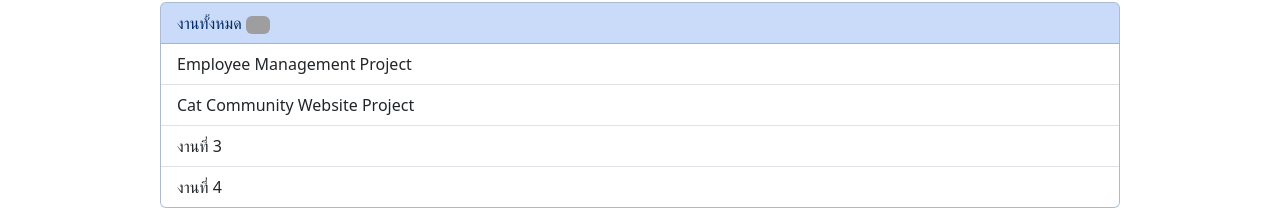
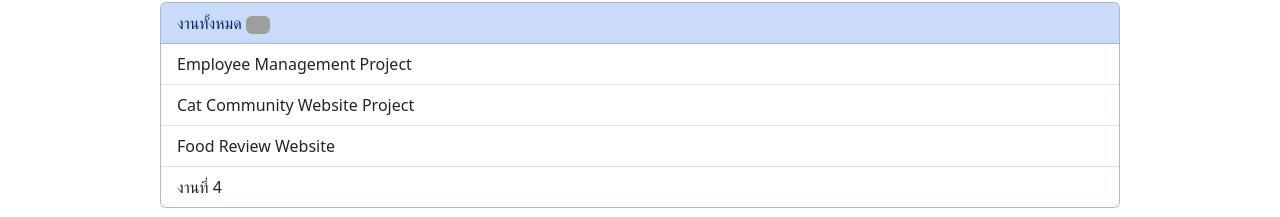
Before and after one commit to warinee341-6/MyProject, a plain HTML site: page index.html in a window 1280 px wide. Shown: the part 214-431 px from the top of the page. Drawn offline with nearby package versions, Linux system fonts and the light colour scheme; grey boxes are pictures that could not be loaded.

Commit message:
Update index.html

```diff
--- a/index.html
+++ b/index.html
@@ -22,7 +22,7 @@
             <ul class="list-group list-group-flush">
                 <a href="https://github.com/warinee341-6/EmployeeManagement" class="list-group-item list-group-item-action">Employee Management Project</a>
                 <a href="https://github.com/warinee341-6/CatCommunityWebsite" class="list-group-item list-group-item-action">Cat Community Website Project</a>
-                <a href="#" class="list-group-item list-group-item-action">งานที่ 3</a>
+                <a href="https://github.com/warinee341-6/FoodReviewWebsite" class="list-group-item list-group-item-action">Food Review Website</a>
                 <a href="#" class="list-group-item list-group-item-action">งานที่ 4</a>
             </ul>
         </div>
```
